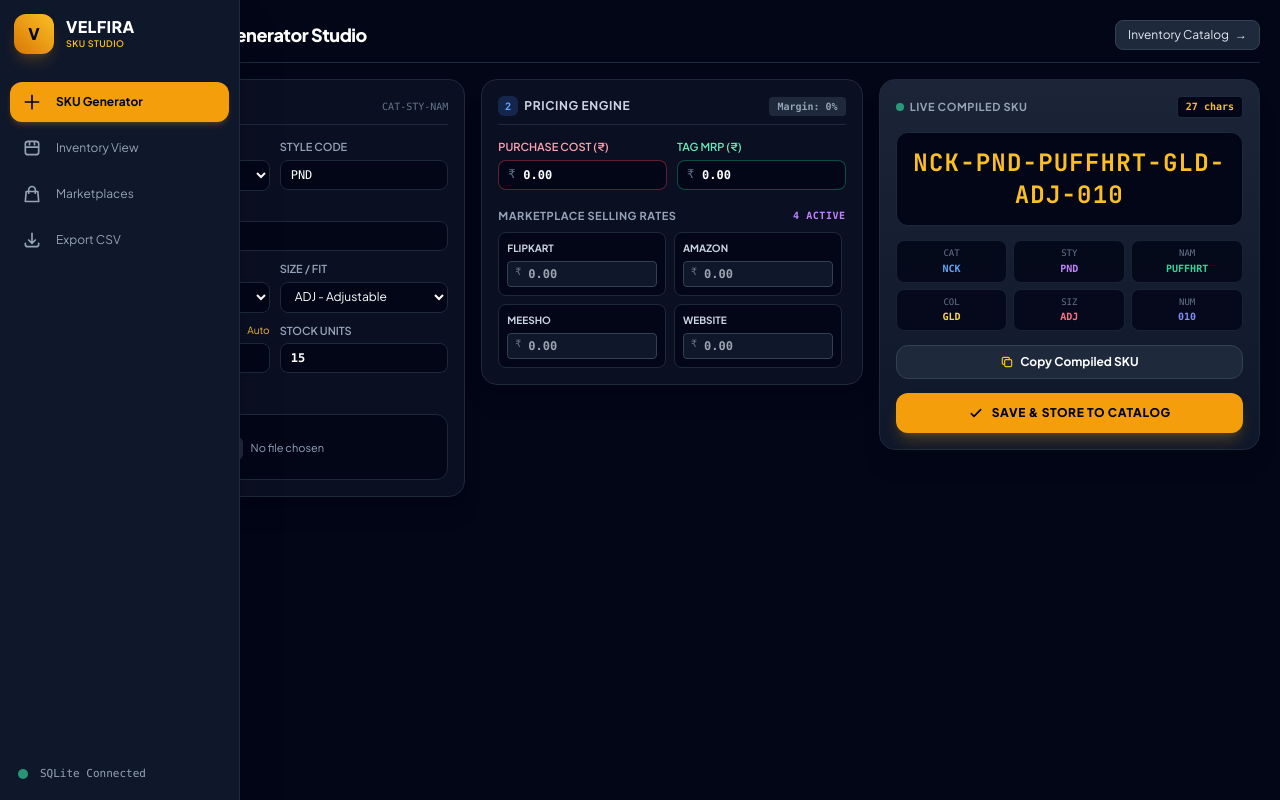
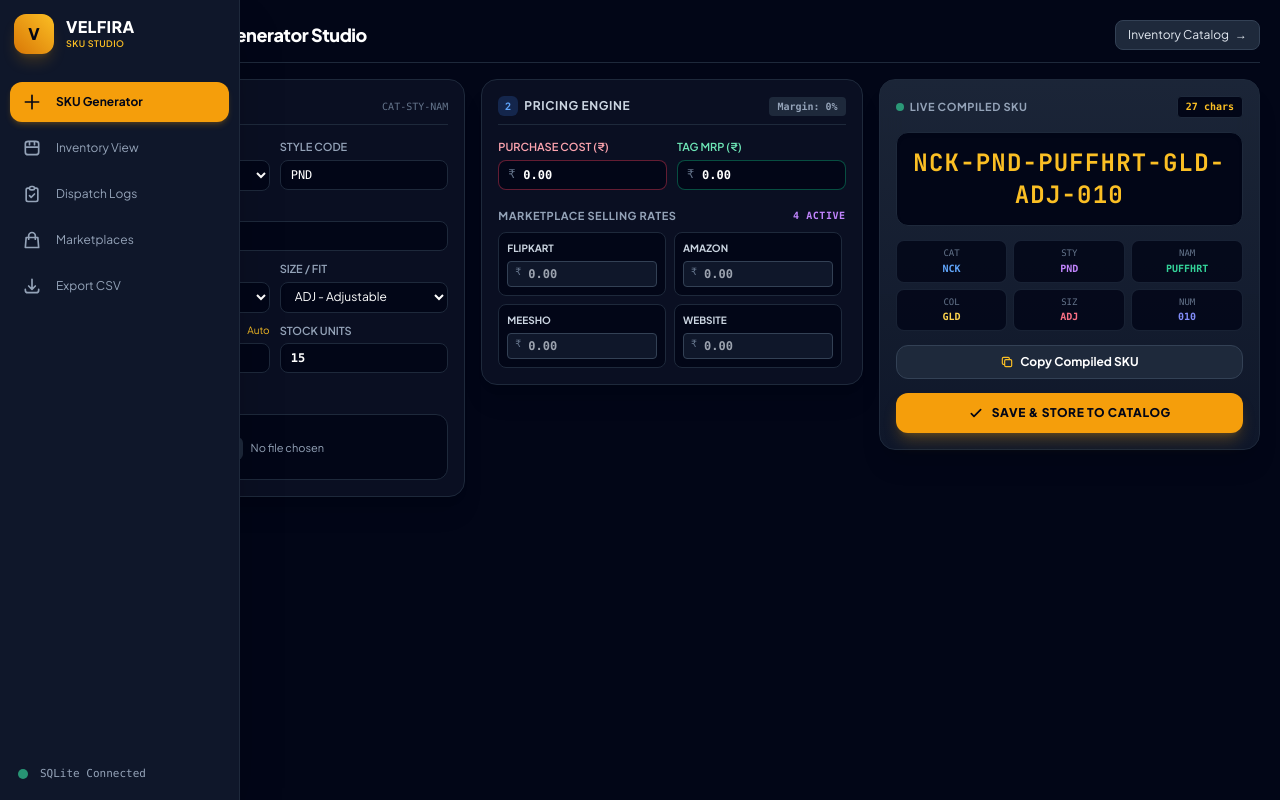
Before and after one commit to mohsinalisheliya/sku_manager, a Django app: page / in a window 1280 px wide. Run offline with Django 5.2, Linux system fonts and the light colour scheme; data comes from the database, SQL or seed files in the repository; grey boxes labelled with a size stand in for pictures from a placeholder-image service; some libraries are stand-ins or nearby versions.

Commit message:
auto-save: progress update (27-Sep-2026 06:15:20 PM)

```diff
--- a/templates/sku_manager/base.html
+++ b/templates/sku_manager/base.html
@@ -32,28 +32,30 @@
 
       <!-- Navigation Links -->
       <nav class="space-y-1.5">
-        <!-- SKU Generator -->
         <a href="{% url 'sku_generate' %}" title="SKU Generator"
           class="flex items-center gap-3.5 px-3 py-2.5 rounded-xl transition {% if active_page == 'generator' %}bg-amber-500 text-slate-950 font-bold shadow-md shadow-amber-500/20{% else %}text-slate-400 hover:bg-slate-800 hover:text-white{% endif %}">
           <svg class="w-5 h-5 min-w-[20px]" fill="none" stroke="currentColor" viewBox="0 0 24 24"><path stroke-linecap="round" stroke-linejoin="round" stroke-width="2" d="M12 4v16m8-8H4"></path></svg>
           <span class="opacity-0 group-hover:opacity-100 transition-opacity duration-200 whitespace-nowrap text-xs">SKU Generator</span>
         </a>
 
-        <!-- Inventory Catalog -->
         <a href="{% url 'sku_inventory' %}" title="Inventory Catalog"
           class="flex items-center gap-3.5 px-3 py-2.5 rounded-xl transition {% if active_page == 'inventory' %}bg-amber-500 text-slate-950 font-bold shadow-md shadow-amber-500/20{% else %}text-slate-400 hover:bg-slate-800 hover:text-white{% endif %}">
           <svg class="w-5 h-5 min-w-[20px]" fill="none" stroke="currentColor" viewBox="0 0 24 24"><path stroke-linecap="round" stroke-linejoin="round" stroke-width="2" d="M4 7v10c0 2 1.5 3 3.5 3h9c2 0 3.5-1 3.5-3V7c0-2-1.5-3-3.5-3h-9C5.5 4 4 5 4 7zm0 4h16M9 4v4m6-4v4"></path></svg>
           <span class="opacity-0 group-hover:opacity-100 transition-opacity duration-200 whitespace-nowrap text-xs">Inventory View</span>
         </a>
 
-        <!-- Marketplaces -->
+        <a href="{% url 'dispatch_logs' %}" title="Dispatch Logs"
+          class="flex items-center gap-3.5 px-3 py-2.5 rounded-xl transition {% if active_page == 'dispatch_logs' %}bg-amber-500 text-slate-950 font-bold shadow-md shadow-amber-500/20{% else %}text-slate-400 hover:bg-slate-800 hover:text-white{% endif %}">
+          <svg class="w-5 h-5 min-w-[20px]" fill="none" stroke="currentColor" viewBox="0 0 24 24"><path stroke-linecap="round" stroke-linejoin="round" stroke-width="2" d="M9 5H7a2 2 0 00-2 2v12a2 2 0 002 2h10a2 2 0 002-2V7a2 2 0 00-2-2h-2M9 5a2 2 0 002 2h2a2 2 0 002-2M9 5a2 2 0 012-2h2a2 2 0 012 2m-6 9l2 2 4-4"></path></svg>
+          <span class="opacity-0 group-hover:opacity-100 transition-opacity duration-200 whitespace-nowrap text-xs">Dispatch Logs</span>
+        </a>
+
         <a href="{% url 'platform_manager' %}" title="Marketplace Channels"
           class="flex items-center gap-3.5 px-3 py-2.5 rounded-xl transition {% if active_page == 'platforms' %}bg-amber-500 text-slate-950 font-bold shadow-md shadow-amber-500/20{% else %}text-slate-400 hover:bg-slate-800 hover:text-white{% endif %}">
           <svg class="w-5 h-5 min-w-[20px]" fill="none" stroke="currentColor" viewBox="0 0 24 24"><path stroke-linecap="round" stroke-linejoin="round" stroke-width="2" d="M16 11V7a4 4 0 00-8 0v4M5 9h14l1 12H4L5 9z"></path></svg>
           <span class="opacity-0 group-hover:opacity-100 transition-opacity duration-200 whitespace-nowrap text-xs">Marketplaces</span>
         </a>
 
-        <!-- Export CSV -->
         <a href="{% url 'sku_export_csv' %}" title="Export CSV"
           class="flex items-center gap-3.5 px-3 py-2.5 rounded-xl transition text-slate-400 hover:bg-slate-800 hover:text-white">
           <svg class="w-5 h-5 min-w-[20px]" fill="none" stroke="currentColor" viewBox="0 0 24 24"><path stroke-linecap="round" stroke-linejoin="round" stroke-width="2" d="M4 16v1a3 3 0 003 3h10a3 3 0 003-3v-1m-4-4l-4 4m0 0l-4-4m4 4V4"></path></svg>
```
